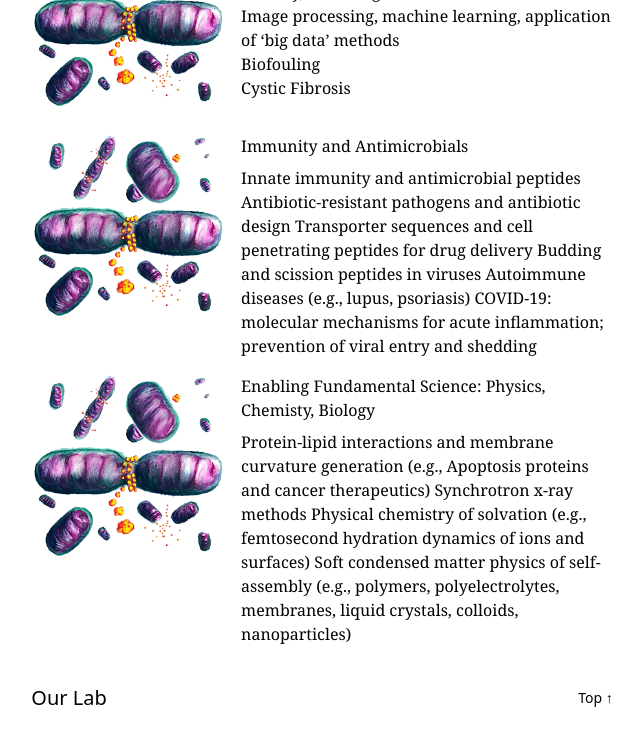
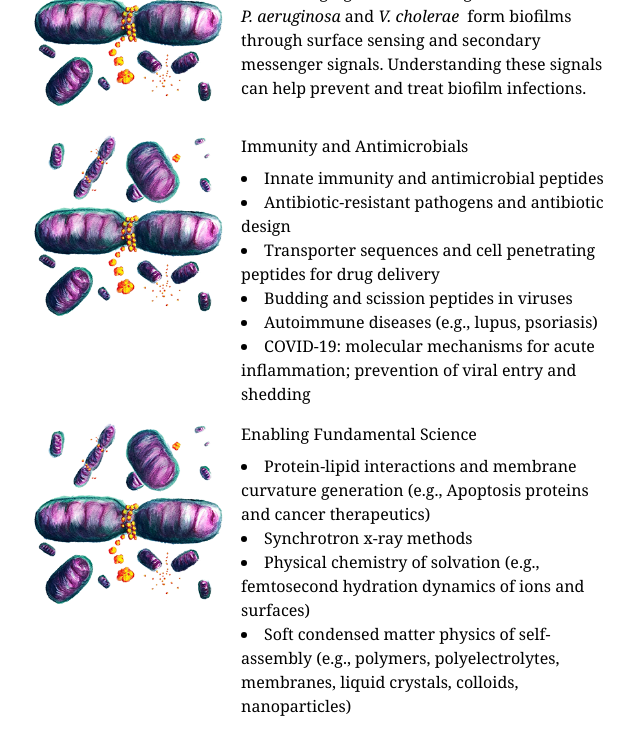
Before and after one commit to Wong-Lab/wong-lab.github.io, a Next.js app: page / in a window 1280 px wide. Shown: the part 600-1332 px from the top of the page, without its empty margins (318-960 px from the left). Built offline with nearby package versions, Linux system fonts and the light colour scheme; a web font is replaced by a local one.

Commit message:
style research section

```diff
--- a/components/research.js
+++ b/components/research.js
@@ -1,5 +1,6 @@
 import Image from "next/image"
 import Section from "./section"
+import Link from "next/link"
 
 const placeholder = "JD_ACS_Central_Science_Cover@0.25x.png"
 
@@ -16,6 +17,9 @@ function Project({ title, image, children, ...props }) {
         </h2>
         <div>
           {children}
+          {/* <Link href='/research' className="font-sans text-sm hover:underline">
+            Learn more →
+          </Link> */}
         </div>
       </div>
     </div>
@@ -26,28 +30,54 @@ export default function Research({ ...props }) {
   return (
     <Section title="Science" {...props}>
       <Project title="Bacterial Communities and Biofilms" image={placeholder}>
-        <ul>
+        Biofilms are communities of microbes that can be challenging to treat.
+        Pathogenic bacteria like <i>P. aeruginosa</i> and <i>V. cholerae</i>&nbsp;
+        form biofilms through surface sensing and secondary messenger signals.
+        Understanding these signals can help prevent and treat biofilm infections.
+
+        {/* <ul>
           <li>Bacterial communities (e.g., c-di-GMP signaling, motility, social organization in biofilms)</li>
           <li>Image processing, machine learning, application of ‘big data’ methods</li>
           <li>Biofouling</li>
           <li>Cystic Fibrosis</li>
+        </ul> */}
+      </Project>
+
+      <Project title="Immunity and Antimicrobials" image={placeholder}>
+        {/* Antimicrobial peptides play a crucial role in fighting pathogens by
+        disrupting bacterial membranes and organizing nucleic acids.
+        Understanding their molecular mechanisms is crucial for developing new
+        antibiotics and gaining insight into related phenomena, including viral
+        entry, autoimmune diseases, and COVID-19. */}
+
+        <ul className="list-disc list-inside">
+          <li>Innate immunity and antimicrobial peptides</li>
+          <li>Antibiotic-resistant pathogens and antibiotic design</li>
+          <li>Transporter sequences and cell penetrating peptides for drug delivery</li>
+          <li>Budding and scission peptides in viruses</li>
+          <li>Autoimmune diseases (e.g., lupus, psoriasis)</li>
+          <li>COVID-19: molecular mechanisms for acute inflammation; prevention of viral entry and shedding</li>
         </ul>
       </Project>
 
-      <Project title="Immunity and Antimicrobials" image={placeholder}>
-        Innate immunity and antimicrobial peptides
-        Antibiotic-resistant pathogens and antibiotic design
-        Transporter sequences and cell penetrating peptides for drug delivery
-        Budding and scission peptides in viruses
-        Autoimmune diseases (e.g., lupus, psoriasis)
-        COVID-19: molecular mechanisms for acute inflammation; prevention of viral entry and shedding
-      </Project>
+      <Project title="Enabling Fundamental Science" image={placeholder}>
+        {/* The physical chemistry of solvation and self-assembly lies at the heart
+        of understanding how antimicrobial peptides work. We use synchrotron
+        x-ray methods to study protein-lipid interactions and membrane curvature
+        generation. These methods contribute to our understanding of apoptosis
+        proteins and cancer therapeutics. */}
 
-      <Project title="Enabling Fundamental Science: Physics, Chemisty, Biology" image={placeholder}>
-        Protein-lipid interactions and membrane curvature generation (e.g., Apoptosis proteins and cancer therapeutics)
+        <ul className="list-disc list-inside">
+          <li>Protein-lipid interactions and membrane curvature generation (e.g., Apoptosis proteins and cancer therapeutics)</li>
+          <li>Synchrotron x-ray methods</li>
+          <li>Physical chemistry of solvation (e.g., femtosecond hydration dynamics of ions and surfaces)</li>
+          <li>Soft condensed matter physics of self-assembly (e.g., polymers, polyelectrolytes, membranes, liquid crystals, colloids, nanoparticles)</li>
+        </ul>
+
+        {/* Protein-lipid interactions and membrane curvature generation (e.g., Apoptosis proteins and cancer therapeutics)
         Synchrotron x-ray methods
         Physical chemistry of solvation (e.g., femtosecond hydration dynamics of ions and surfaces)
-        Soft condensed matter physics of self-assembly (e.g., polymers, polyelectrolytes, membranes, liquid crystals, colloids, nanoparticles)
+        Soft condensed matter physics of self-assembly (e.g., polymers, polyelectrolytes, membranes, liquid crystals, colloids, nanoparticles) */}
       </Project>
     </Section>
   )
```
